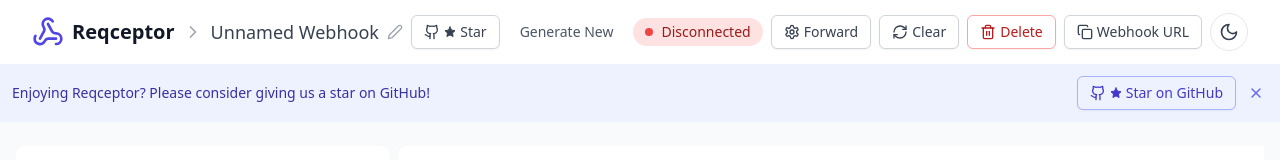
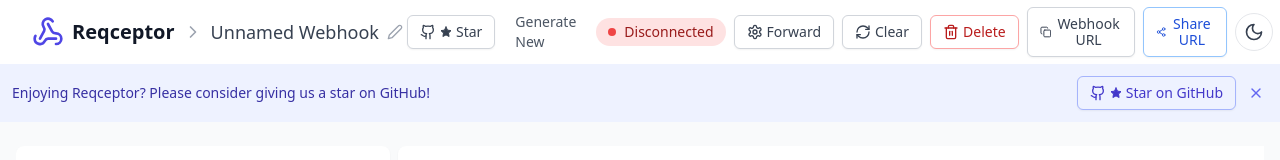
Before and after one commit to shawara/reqceptor, a React (Vite) app: page / in a window 1280 px wide. Both pictures are taken after a click on the button "Generate New Webhook". Shown: the top 160 px of the page. Built offline with nearby package versions, Linux system fonts and the light colour scheme; no server answers.

Commit message:
chore: share webhook with name

```diff
--- a/src/components/Header.tsx
+++ b/src/components/Header.tsx
@@ -1,6 +1,6 @@
 import React, { useContext } from 'react';
 import { Link } from 'react-router-dom';
-import { Webhook, Settings, Trash2, RefreshCw, Copy, Sun, Moon, Github, Star, ChevronRight, Edit2, Check } from 'lucide-react';
+import { Webhook, Settings, Trash2, RefreshCw, Copy, Sun, Moon, Github, Star, ChevronRight, Edit2, Check, Share2 } from 'lucide-react';
 import { WebhookConfigContext } from '../context/WebhookConfigContext';
 
 interface HeaderProps {
@@ -171,6 +171,7 @@
               </>
             )}
             {webhookUrl && (
+              <>
                 <button
                   onClick={handleCopy}
                   className="inline-flex items-center px-3 py-2 border border-gray-300 dark:border-gray-700 shadow-sm text-sm leading-4 font-medium rounded-md text-gray-700 dark:text-gray-200 bg-white dark:bg-gray-800 hover:bg-gray-50 dark:hover:bg-gray-700 transition-all duration-200 hover:scale-105"
@@ -179,6 +180,17 @@
                   <Copy className="h-4 w-4 mr-1" />
                   Webhook URL
                 </button>
+                {config.copyShareUrl && (
+                  <button
+                    onClick={config.copyShareUrl}
+                    className="inline-flex items-center px-3 py-2 border border-blue-300 dark:border-blue-700 shadow-sm text-sm leading-4 font-medium rounded-md text-blue-700 dark:text-blue-300 bg-white dark:bg-gray-800 hover:bg-blue-50 dark:hover:bg-blue-900/30 transition-all duration-200 hover:scale-105"
+                    title="Copy Share URL with name"
+                  >
+                    <Share2 className="h-4 w-4 mr-1" />
+                    Share URL
+                  </button>
+                )}
+              </>
             )}
             {/* Dark mode toggle button */}
             <button
--- a/src/components/RequestItem.tsx
+++ b/src/components/RequestItem.tsx
@@ -22,7 +22,10 @@
   };
 
   const getShareUrl = (id: string) => {
-    return `${window.location.origin}/v/${id}`;
+    // Create a URL-friendly version of the name
+    const nameParam = webhook.name ?
+      `?name=${encodeURIComponent(webhook.name)}` : '';
+    return `${window.location.origin}/v/${id}${nameParam}`;
   };
 
   const copyToClipboard = (text: string) => {
--- a/src/components/WebhookDetail.tsx
+++ b/src/components/WebhookDetail.tsx
@@ -1,5 +1,5 @@
 import React, { useState, useEffect, useCallback, useRef } from 'react';
-import { useParams, useNavigate } from 'react-router-dom';
+import { useParams, useNavigate, useLocation } from 'react-router-dom';
 import { Copy, ArrowLeft, Settings, Send, ExternalLink, AlertCircle, CheckCircle, Key, Github, Star, X, Edit2, Check } from 'lucide-react';
 import { useWebhooks } from '../hooks/useWebhooks';
 import { WebhookRequest, Webhook } from '../types';
@@ -67,6 +67,7 @@
 
 export default function WebhookDetail() {
   const { id } = useParams<{ id: string }>();
+  const location = useLocation();
   const navigate = useNavigate();
   const { getWebhook, updateWebhook, addWebhook, deleteWebhook } = useWebhooks();
   const [webhook, setWebhook] = useState<Webhook | null>(null);
@@ -94,6 +95,20 @@
   // State for webhook name editing
   const [isEditingName, setIsEditingName] = useState(false);
   const [nameValue, setNameValue] = useState('');
+  // State for share URL notification
+  const [showShareNotification, setShowShareNotification] = useState(false);
+
+  // Parse the name from URL query parameters
+  const urlParams = new URLSearchParams(location.search);
+  const nameFromUrl = urlParams.has('name') ?
+    decodeURIComponent(urlParams.get('name') || '') : null;
+
+  // Debug logging for URL parameters
+  console.log('URL parameters:', {
+    search: location.search,
+    nameFromUrl,
+    hasNameParam: urlParams.has('name')
+  });
 
   const webhookUrl = `${API_BASE_URL}/webhook/${id}`;
 
@@ -147,6 +162,13 @@
     if (contentType.includes('text/html')) return 'html';
     if (contentType.includes('application/x-www-form-urlencoded')) return 'form';
     return 'text';
+  };
+
+  // Helper function to get share URL with name
+  const getShareUrl = (webhookId: string, webhookName?: string) => {
+    const nameParam = webhookName ?
+      `?name=${encodeURIComponent(webhookName)}` : '';
+    return `${window.location.origin}/v/${webhookId}${nameParam}`;
   };
 
   // Functions for webhook name editing
@@ -365,11 +387,16 @@
             // Create a minimal webhook object for viewing
             const serverWebhook: Webhook = {
               id: id,
-              name: undefined,
+              name: nameFromUrl || undefined,
               forwardUrl: '',
               requests: data.requests || [],
               createdAt: Date.now() // We don't know the real creation date
             };
+
+            // Set the name value for editing if it exists
+            if (nameFromUrl) {
+              setNameValue(nameFromUrl);
+            }
 
             setWebhook(serverWebhook);
             setIsOwned(false); // This is a shared webhook, user doesn't own it
@@ -533,6 +560,18 @@
     navigator.clipboard.writeText(text);
   };
 
+  const copyShareUrl = () => {
+    if (!id) return;
+    const shareUrl = getShareUrl(id, webhook?.name);
+    navigator.clipboard.writeText(shareUrl);
+
+    // Show notification
+    setShowShareNotification(true);
+    setTimeout(() => {
+      setShowShareNotification(false);
+    }, 2000);
+  };
+
   const copyFormattedBody = (body: unknown) => {
     const formatted = formatRequestBody(body);
     navigator.clipboard.writeText(formatted);
@@ -649,10 +688,13 @@
     if (!id || !webhook) return;
 
     if (window.confirm('Do you want to claim ownership of this webhook? This will allow you to configure forwarding and manage this webhook.')) {
+      // Use name from URL if available, otherwise use the name from the webhook
+      const webhookName = nameFromUrl || webhook.name;
+
       // Create a new webhook object with the current data
       const claimedWebhook = {
         id: id,
-        name: undefined,
+        name: webhookName, // Use the determined name
         forwardUrl: '',
         requests: requests,
         createdAt: Date.now()
@@ -664,10 +706,13 @@
       // Update state
       setWebhook(claimedWebhook);
       setIsOwned(true);
-      setNameValue('');
+      setNameValue(webhookName || ''); // Initialize the name value with the existing name
 
       console.log('🔑 Webhook claimed:', {
         webhookId: id,
+        webhookName,
+        nameFromUrl,
+        originalName: webhook.name,
         isOwned: true
       });
     }
@@ -700,7 +745,9 @@
     setNameValue,
     handleNameEdit,
     handleNameSave,
-    handleNameKeyDown
+    handleNameKeyDown,
+    // Share URL
+    copyShareUrl
   };
 
   // Debug logging
@@ -755,6 +802,14 @@
   return (
     <WebhookConfigProvider value={configContextValue}>
       <Header webhookUrl={webhookUrl} webhookName={webhook?.name || undefined} />
+
+      {/* Share URL copied notification */}
+      {showShareNotification && (
+        <div className="fixed top-16 left-1/2 transform -translate-x-1/2 bg-green-100 dark:bg-green-900 text-green-800 dark:text-green-200 px-4 py-2 rounded-md shadow-md flex items-center z-50 animate-fade-in">
+          <CheckCircle className="h-4 w-4 mr-2" />
+          Share URL copied to clipboard!
+        </div>
+      )}
 
       {/* Add Claim Ownership button when viewing a webhook that's not owned */}
       {webhook && !isOwned && (
--- a/src/context/WebhookConfigContext.tsx
+++ b/src/context/WebhookConfigContext.tsx
@@ -25,6 +25,8 @@
   handleNameEdit?: () => void;
   handleNameSave?: () => void;
   handleNameKeyDown?: (e: React.KeyboardEvent) => void;
+  // Share URL
+  copyShareUrl?: () => void;
 }
 
 export const WebhookConfigContext = createContext<Partial<WebhookConfigContextType>>({});
--- a/tailwind.config.js
+++ b/tailwind.config.js
@@ -3,7 +3,17 @@
   darkMode: 'class',
   content: ['./index.html', './src/**/*.{js,ts,jsx,tsx}'],
   theme: {
-    extend: {},
+    extend: {
+      animation: {
+        'fade-in': 'fade-in 0.3s ease-out',
+      },
+      keyframes: {
+        'fade-in': {
+          '0%': { opacity: '0', transform: 'translateY(-10px)' },
+          '100%': { opacity: '1', transform: 'translateY(0)' },
+        },
+      },
+    },
   },
   plugins: [],
 };
```
Lines whose indentation alone changed are shown as unchanged.
